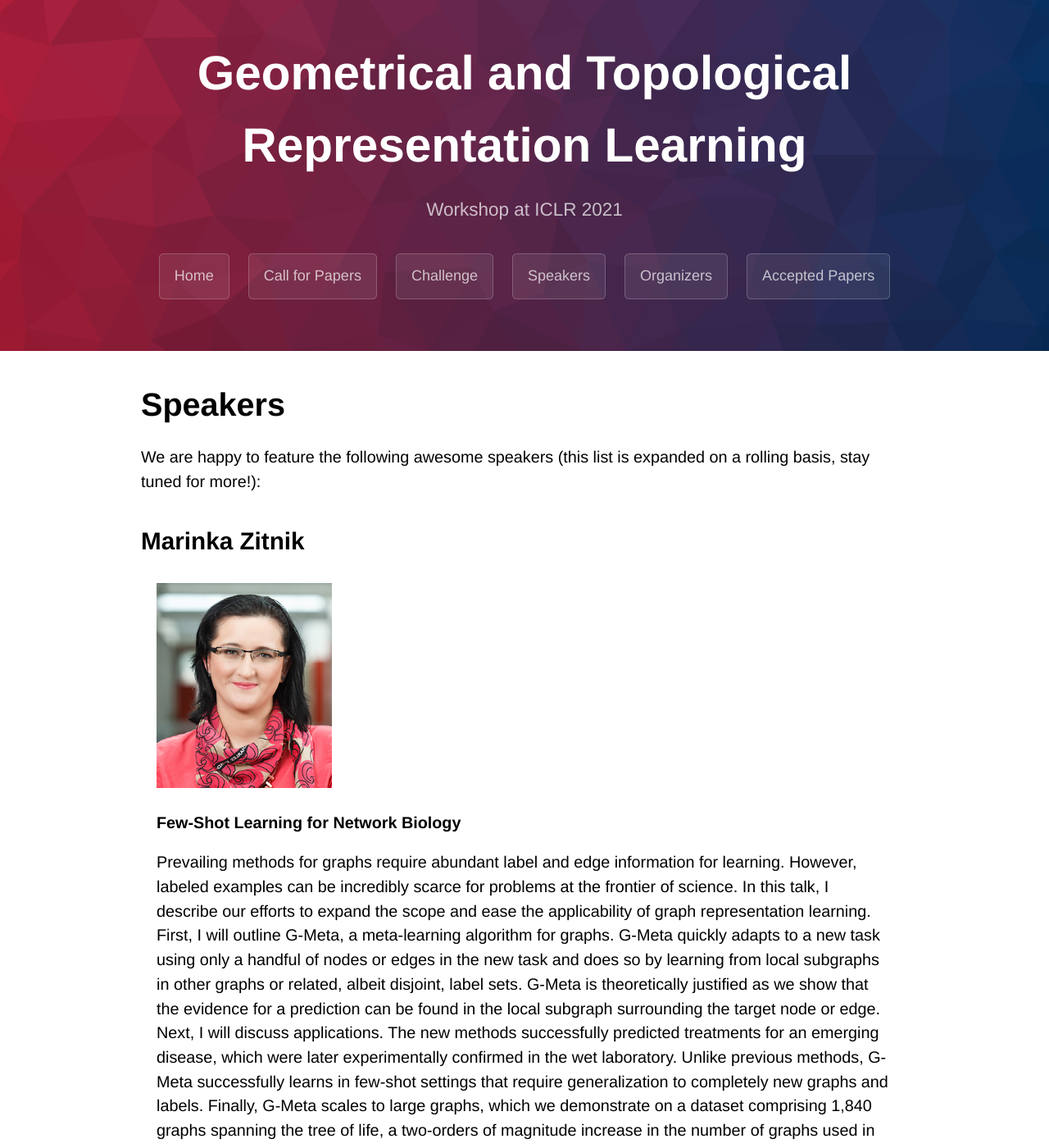
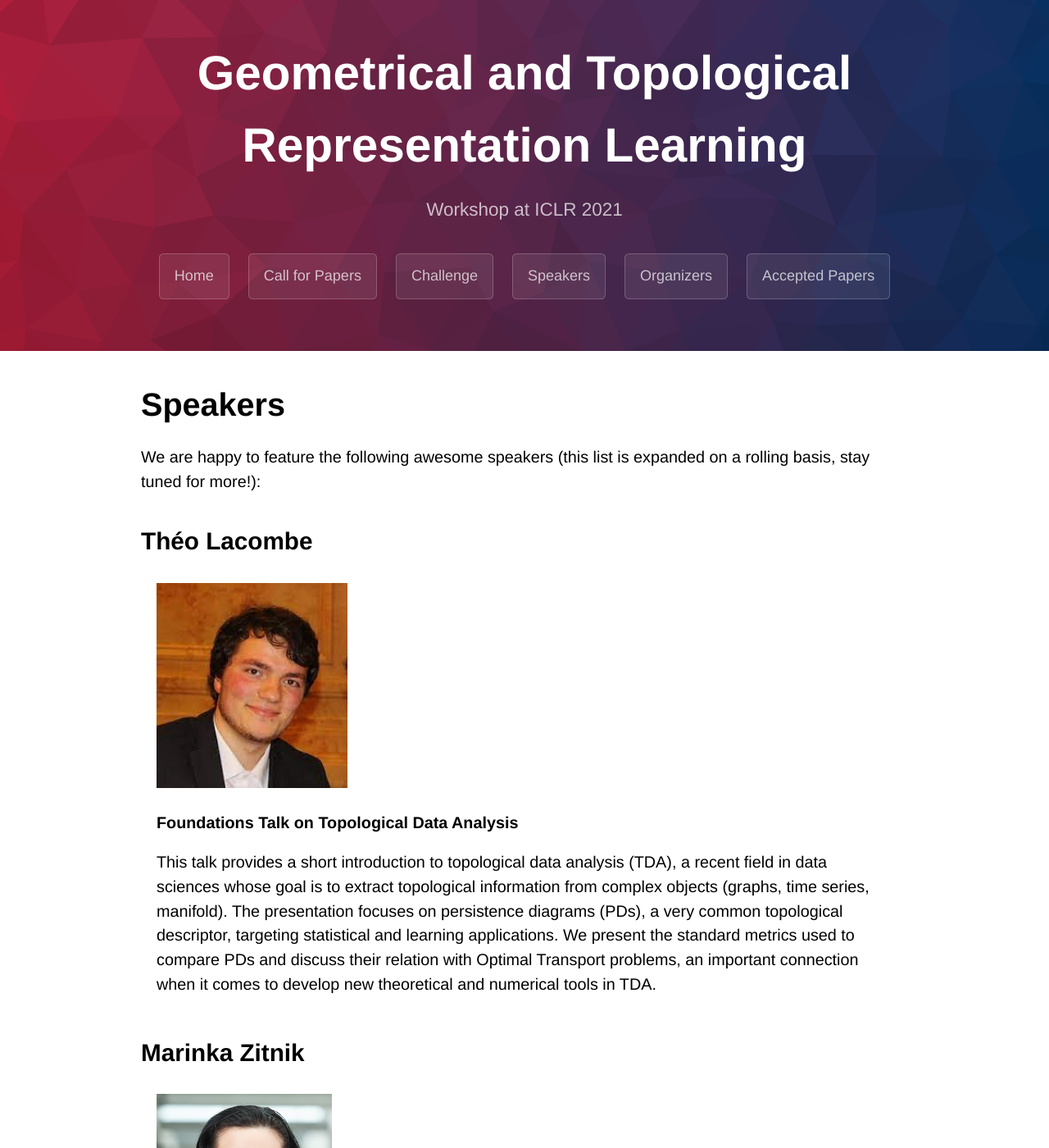
Before and after one commit to gt-rl/gt-rl.github.io, a Jekyll site: the page built from speakers.md, in a window 1280 px wide and 1400 px high. Shown: the whole window at 82% size. Built offline with Jekyll 4.4.1, drawn with Linux system fonts in a browser that asks for light colours; some web fonts are replaced; our own code applies the rules of GitHub Pages for plain Markdown files.

Commit message:
Extended list of speakers

```diff
--- a/speakers.md
+++ b/speakers.md
@@ -7,6 +7,12 @@ layout: default
 We are happy to feature the following awesome speakers&nbsp;(this list
 is expanded on a rolling basis, stay tuned for more!):
 
+## Théo Lacombe
+
+| <img src="/assets/images/speakers/tl.jpg" alt="Théo Lacombe" height="250px" /> |
+| **Foundations Talk on Topological Data Analysis** |
+| This talk provides a short introduction to topological data analysis (TDA), a recent field in data sciences whose goal is to extract topological information from complex objects (graphs, time series, manifold). The presentation focuses on persistence diagrams (PDs), a very common topological descriptor, targeting statistical and learning applications. We present the standard metrics used to compare PDs and discuss their relation with Optimal Transport problems, an important connection when it comes to develop new theoretical and numerical tools in TDA. |
+
 ## Marinka Zitnik
 
 | <img src="/assets/images/speakers/mz.jpg" alt="Marinka Zitnik" height="250px" /> |
```
Also changed, not shown: assets/images/speakers/tl.jpg (added).
